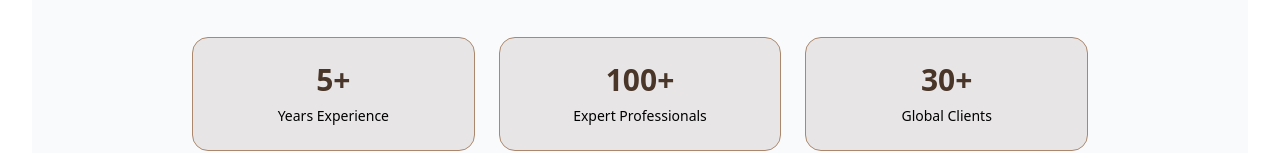
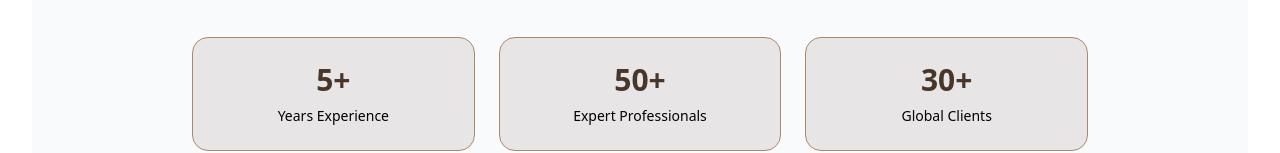
Before and after one commit to Yash-j7/crossWord, a React (Vite) app: page / in a window 1280 px wide. Shown: the part 540-693 px from the top of the page. Built offline with nearby package versions, Linux system fonts and the light colour scheme.

Commit message:
added e-verify

```diff
--- a/src/Footer.jsx
+++ b/src/Footer.jsx
@@ -4,6 +4,7 @@ import {
   FaTwitter,
   FaInstagram,
 } from "react-icons/fa";
+import eVerify from "./assets/e-verify.png";
 
 function Footer() {
   return (
@@ -58,7 +59,7 @@ function Footer() {
       {/* E-Verify Certification Section */}
       <div className="flex justify-center items-center mb-4">
         <img
-          src="/src/assets/e-verify.png"
+          src={eVerify}
           alt="E-Verify Certification"
           className="h-12 sm:h-16 object-contain"
         />
--- a/src/Home.jsx
+++ b/src/Home.jsx
@@ -102,7 +102,7 @@ function useCounter(target, duration = 1200) {
 
 function Home() {
   const years = useCounter(5, 2200);
-  const experts = useCounter(100, 2200);
+  const experts = useCounter(50, 2200);
   const clients = useCounter(30, 2200);
 
   return (
```
